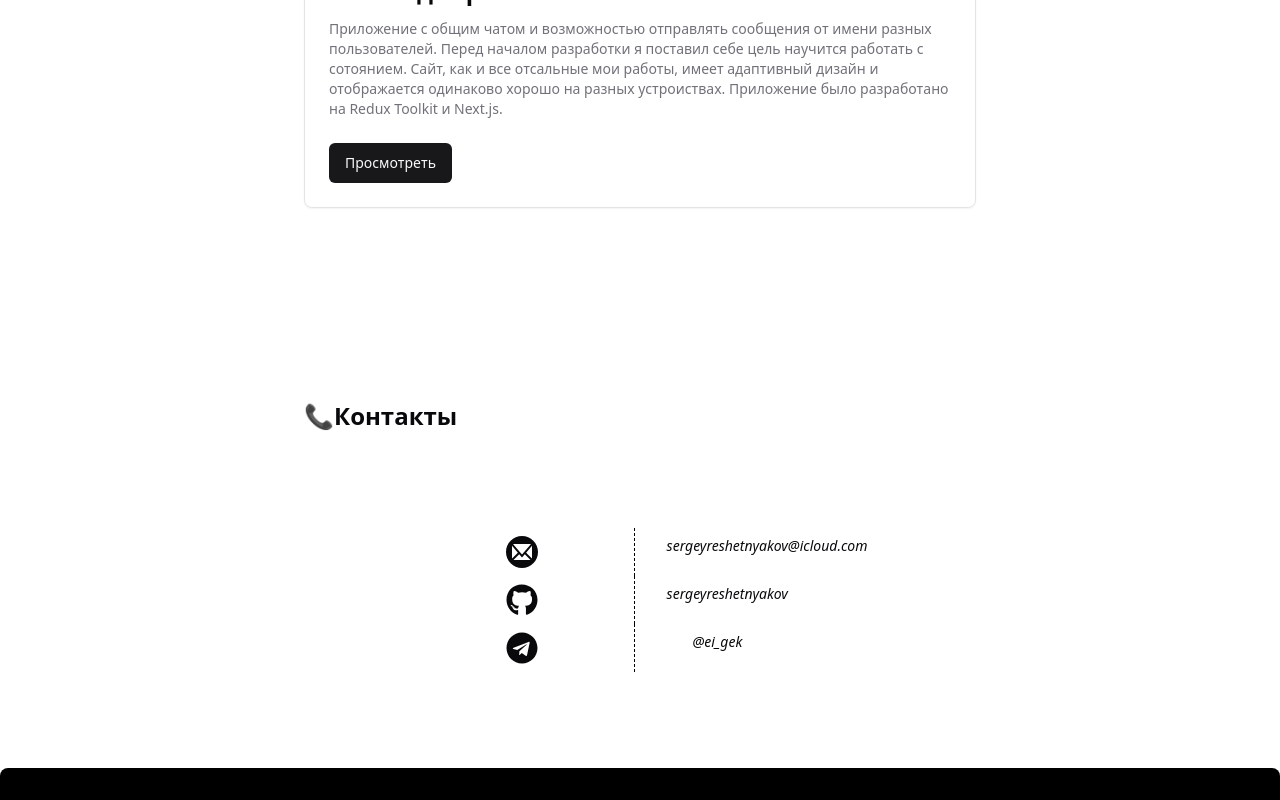
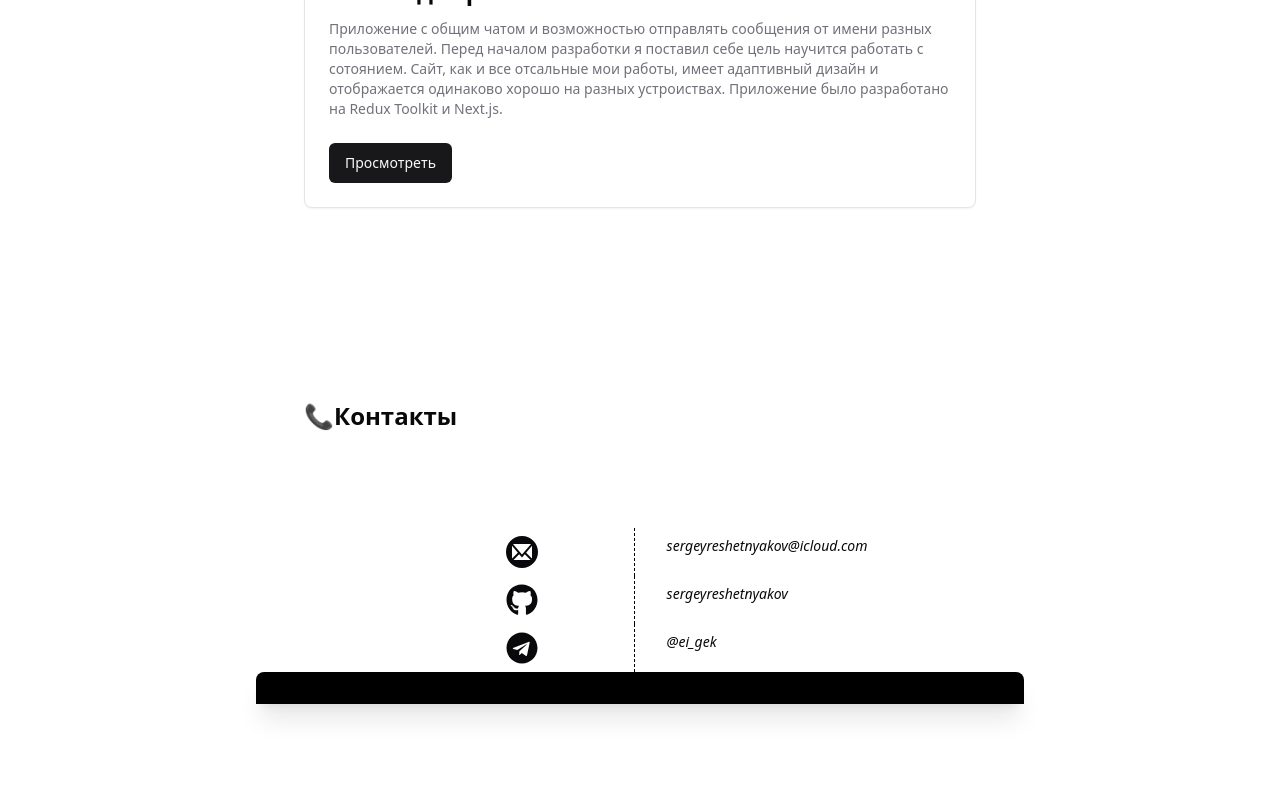
Before and after one commit to sergeyreshetnyakov/portfolio, a Next.js app: page / in a window 1280 px wide. Shown: the part 2747-3547 px from the top of the page. Built offline with nearby package versions, Linux system fonts and the light colour scheme.

Commit message:
final fixes

```diff
--- a/src/app/fakestore/layout.tsx
+++ b/src/app/fakestore/layout.tsx
@@ -13,6 +13,8 @@ export default function Layout({ children }: Props) {
          </div>
 
          {children}
+
+         <div className="flex bg-black h-8 shadow-xl rounded-t-lg"></div>
       </>
    );
 }
--- a/src/app/layout.tsx
+++ b/src/app/layout.tsx
@@ -15,10 +15,7 @@ export default function RootLayout({
    return (
       <html lang="en">
          <body>
-            <StoreProvider>
-               {children}
-               <div className="flex bg-black h-8 shadow-xl rounded-t-lg"></div>
-            </StoreProvider>
+            <StoreProvider>{children}</StoreProvider>
          </body>
       </html>
    );
--- a/src/app/page.tsx
+++ b/src/app/page.tsx
@@ -119,7 +119,7 @@ export default function Home() {
                   </div>
                </ScrollAnimation>
 
-               <div className="flex flex-col justify-between md:mx-[20%] lg:mx-[30%]">
+               <div className="flex flex-col justify-between md:mx-[15%] lg:mx-[30%]">
                   <ScrollAnimation animateIn="fadeInUp">
                      <ContactInfo
                         href="mailto:sergeyreshetnyakov@icloud.com"
@@ -145,6 +145,7 @@ export default function Home() {
                   </ScrollAnimation>
                </div>
             </footer>
+            <div className="flex bg-black h-8 shadow-xl rounded-t-lg"></div>
          </div>
       </>
    );
--- a/src/components/ContactInfo.tsx
+++ b/src/components/ContactInfo.tsx
@@ -8,11 +8,11 @@ interface Props {
 
 export default function ContactInfo({ children, href, contact }: Props) {
    return (
-      <div className="flex justify-between">
+      <div className="flex">
          <div className="py-2 pr-5 sm:pr-12 lg:pr-24 border-r border-black border-dashed">
             <div className="flex justify-center">{children}</div>
          </div>
-         <div className="flex py-2 px-8 flex-row  sm:text-xs md:text-sm ">
+         <div className="flex py-2 px-8 flex-row sm:text-xs md:text-sm ">
             <Link href={href} className="italic text-clip">
                {contact}
             </Link>
```
